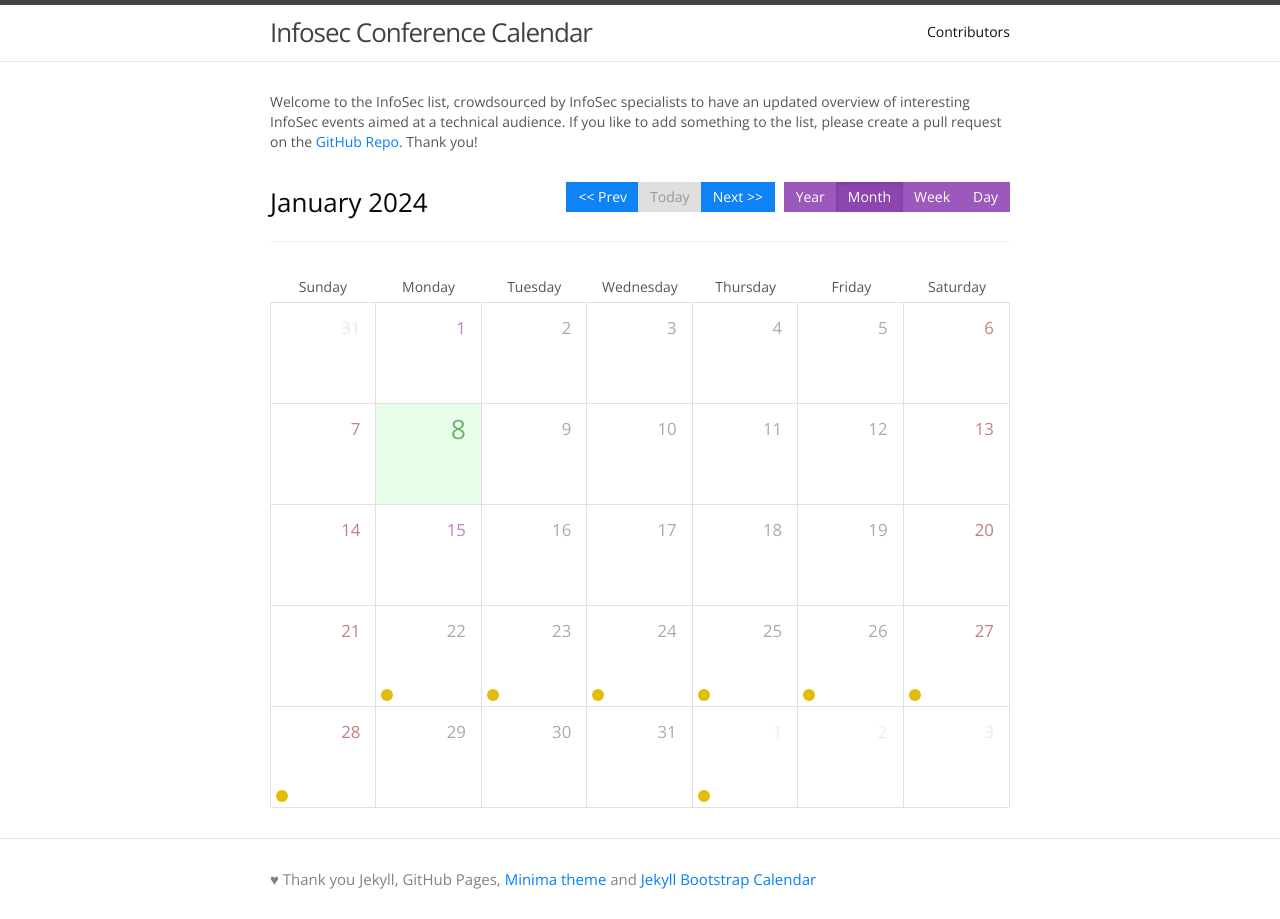
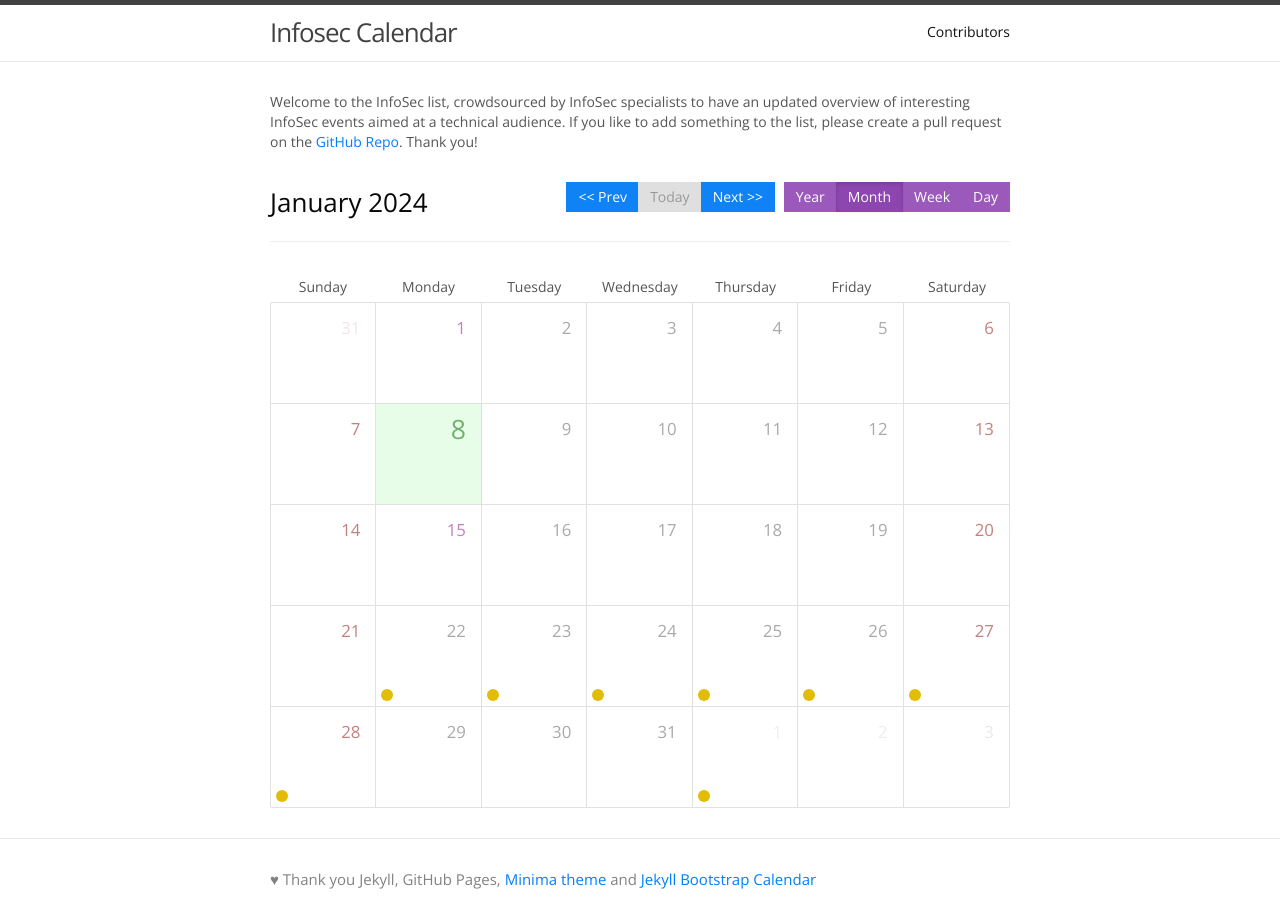
Before and after one commit to DeSecurity/InfoSecCalendar, a Jekyll site: the page built from index.md, in a window 1280 px wide. Built offline with Jekyll 4.4.1, drawn with Linux system fonts in a browser that asks for light colours.

Commit message:
Update _config.yml

```diff
--- a/_config.yml
+++ b/_config.yml
@@ -18,7 +18,7 @@
 # You can create any custom variable you would like, and they will be accessible
 # in the templates via {{ site.myvariable }}.
 
-title: Infosec Conference Calendar
+title: Infosec Calendar
 email: your-email@example.com
 description: >-
   Conference calendar for InfoSec events
```
